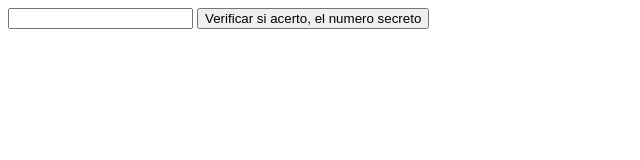
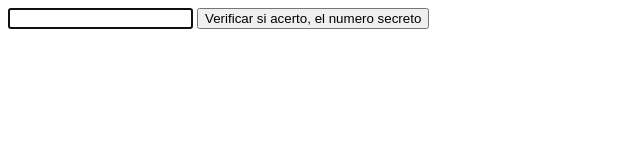
Before and after one commit to Lalodza/JavaScript-avanzado-Generation-, a plain HTML site: page juegoSecreto.html in a window 1280 px wide. Both pictures are taken after a click on the button "Verificar si acerto, el numero secreto". Shown: the whole page, without its empty margins (0-640 px from the left). Drawn offline with Linux system fonts and the light colour scheme.

Commit message:
Se mejora juegoSecreto.html

```diff
--- a/juegoSecreto.html
+++ b/juegoSecreto.html
@@ -4,15 +4,20 @@
 <button>Verificar si acerto, el numero secreto</button>
 
 <script>
-    var secreto = 5;
+    /* var secreto = 5; */
+    var secreto = Math.round(Math.random()*10)
     var input = document.querySelector('input')
+    input.focus();
 
     function verificar() {
         if (parseInt(input.value) == secreto) {
             alert('Usted acerto 🥳🥳');
+            document.write('Hacerto, para jugar de nuevo recarge la pagina :) ')
         } else {
             alert('Usted se equivoco 😔😔');
         }
+        input.value = "";
+        input.focus();
     }
 
     var button = document.querySelector("button");
```
